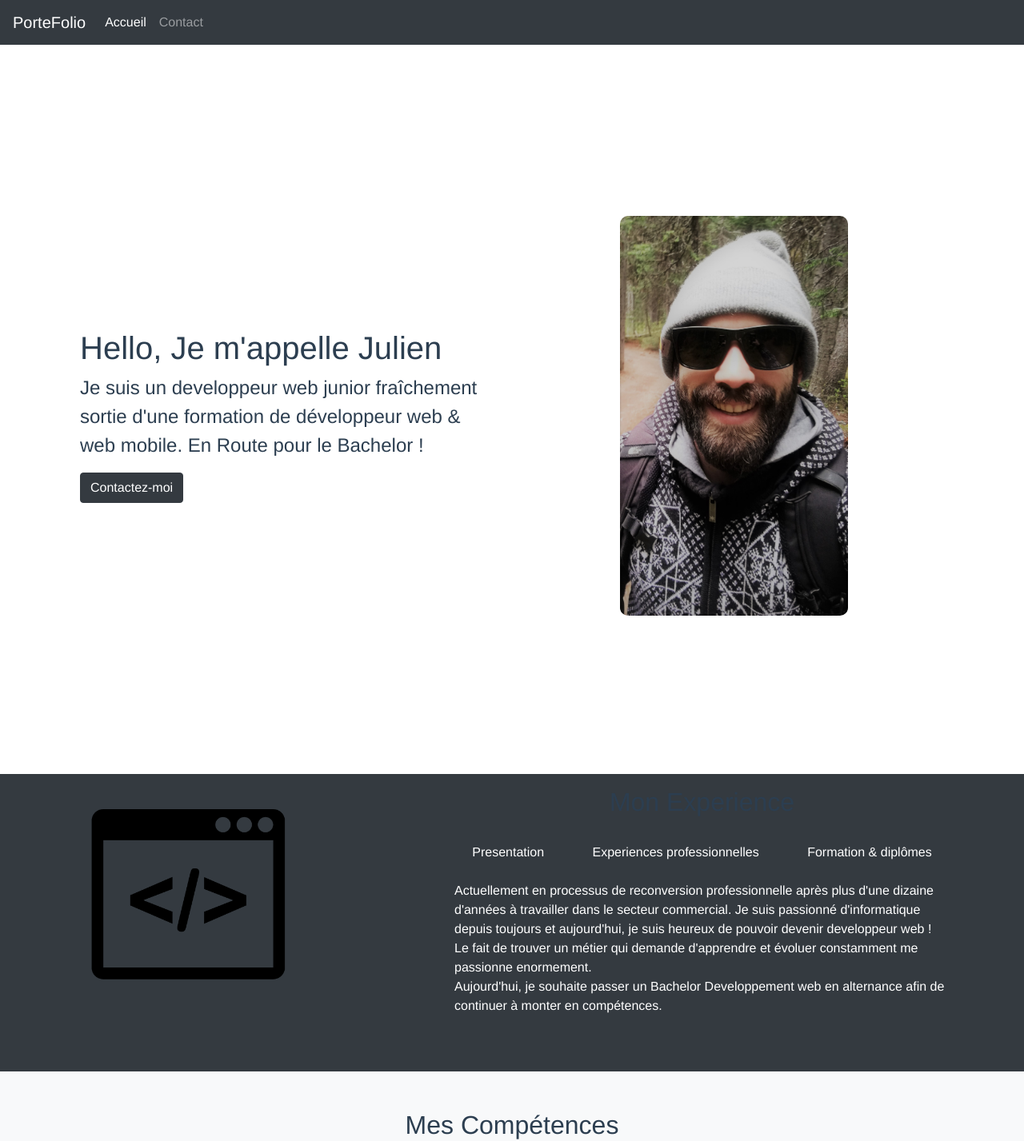
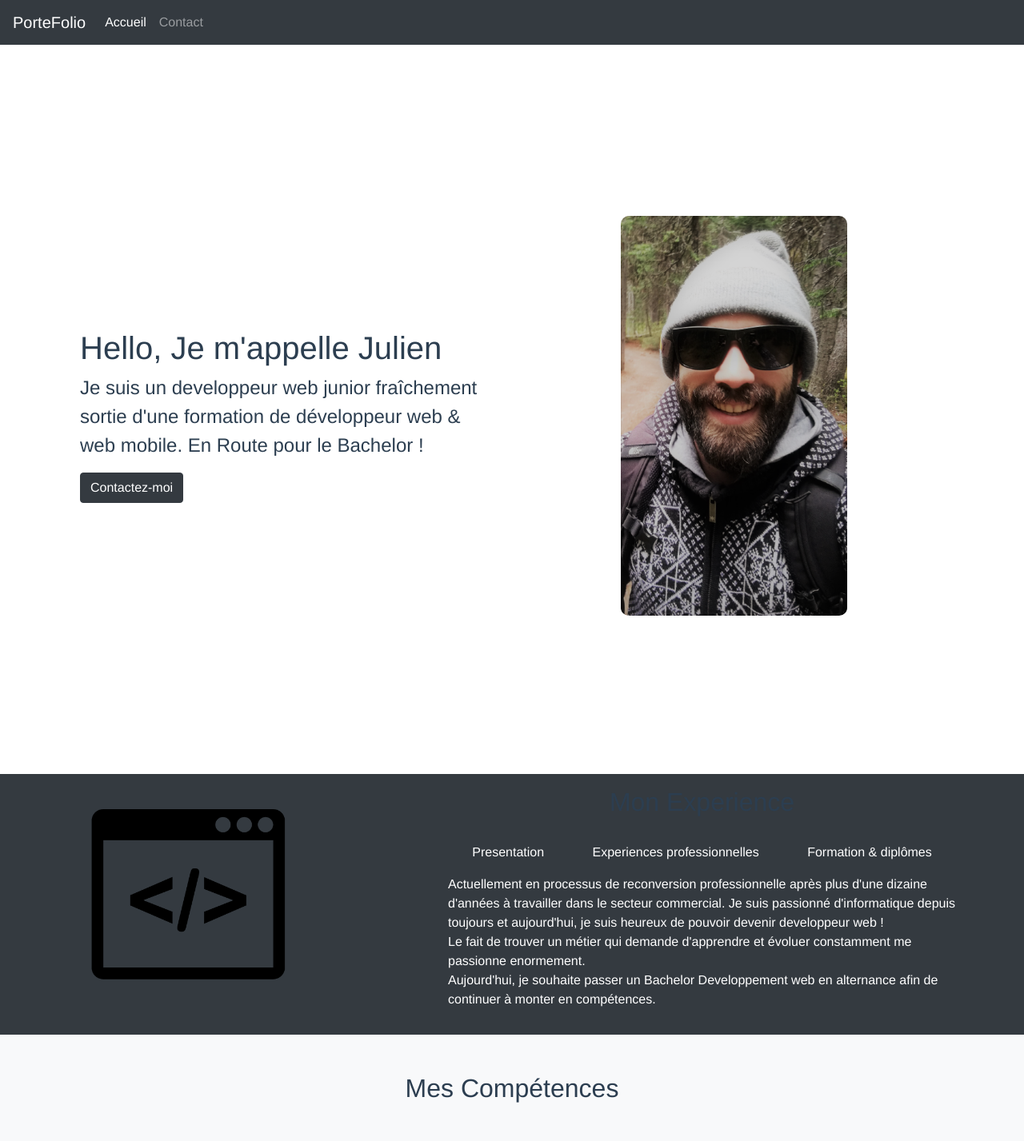
Before and after one commit to judev34/portefolio-vuejs, a Vue app: page / in a window 1280 px wide. Shown: the top 1427 px of the page at 80% size. Built offline with nearby package versions, Linux system fonts and the light colour scheme.

Commit message:
resize img + correct margin

```diff
--- a/src/components/layout/TheHeader.vue
+++ b/src/components/layout/TheHeader.vue
@@ -16,7 +16,7 @@
 
         <div class="col-sm-12 col-md-6 mt-sm-3 mt-3 mt-md-0 d-flex justify-content-center align-items-center">
           <Appear :transition="['100px',0]" :delay='500'>
-            <img class="img-profil img-fluid" src="../../assets/trombine.jpg" alt="ma figure">
+            <img class="img-profil img-fluid" src="../../assets/trombinou.png" alt="ma figure">
           </Appear>
         </div>
       </section>
--- a/src/views/Home.vue
+++ b/src/views/Home.vue
@@ -9,7 +9,7 @@
           </div>
           <div class="col-12 col-md-7 d-flex flex-column justify-content-center mt-3 mb-3">
             <h2 class="text-center">Mon Experience</h2>
-            <ul data-aos="zoom-out-up"
+            <ul data-aos="fade-up"
                   data-aos-delay="200"
                   data-aos-duration="1000" class="text-center list-unstyled d-flex flex-column flex-sm-row mt-3 mb-xs-1 mb-sm-2"
             >
@@ -18,12 +18,12 @@
               <li class="nav-link btn btn-onglet flex-fill active" v-on:click="component = 'onglet3'">Formation & diplômes</li>
             </ul>
             <div class="data-anchor">
-              <div data-aos="zoom-out-up"
+              <div data-aos="fade-up"
                   data-aos-delay="200"
                   data-aos-duration="1000"
                   class="card onglets">
                 <transition name="component-fade" mode="out-in">
-                  <component v-bind:is="component" class="p-2 "></component>
+                  <component v-bind:is="component" class=""></component>
                 </transition>
               </div>
             </div>
@@ -47,7 +47,7 @@
           </div>
         </div>
         <div class="col-sm-6 col-md-3 mb-3">
-          <div class="card card-perso">
+          <div class="card card-perso" >
             <div class="card-body d-flex flex-column align-items-start">
               <icon-base width="50" height="50" viewBox="0 0 50 50" iconColor="#787cb4" icon-name="IconPhp"><icon-php/></icon-base>
               <h5 class="card-title">PHP 7</h5>
@@ -101,7 +101,7 @@
           </div>
         </div>
         <div class="col-sm-6 col-md-3 mb-3">
-          <div class="card card-perso">
+          <div class="card card-perso" >
             <div class="card-body d-flex flex-column align-items-start">
               <h5 class="card-title">MongoDb</h5>
               <p class="card-text">A étudier.</p>
@@ -216,7 +216,7 @@ export default {
 }
 
 .onglets {
-  min-height: 230px;
+  /* min-height: 230px; */
   color: white;
   background: none;
   border: none !important;
```
Also changed, not shown: src/assets/trombinou.png (added).
